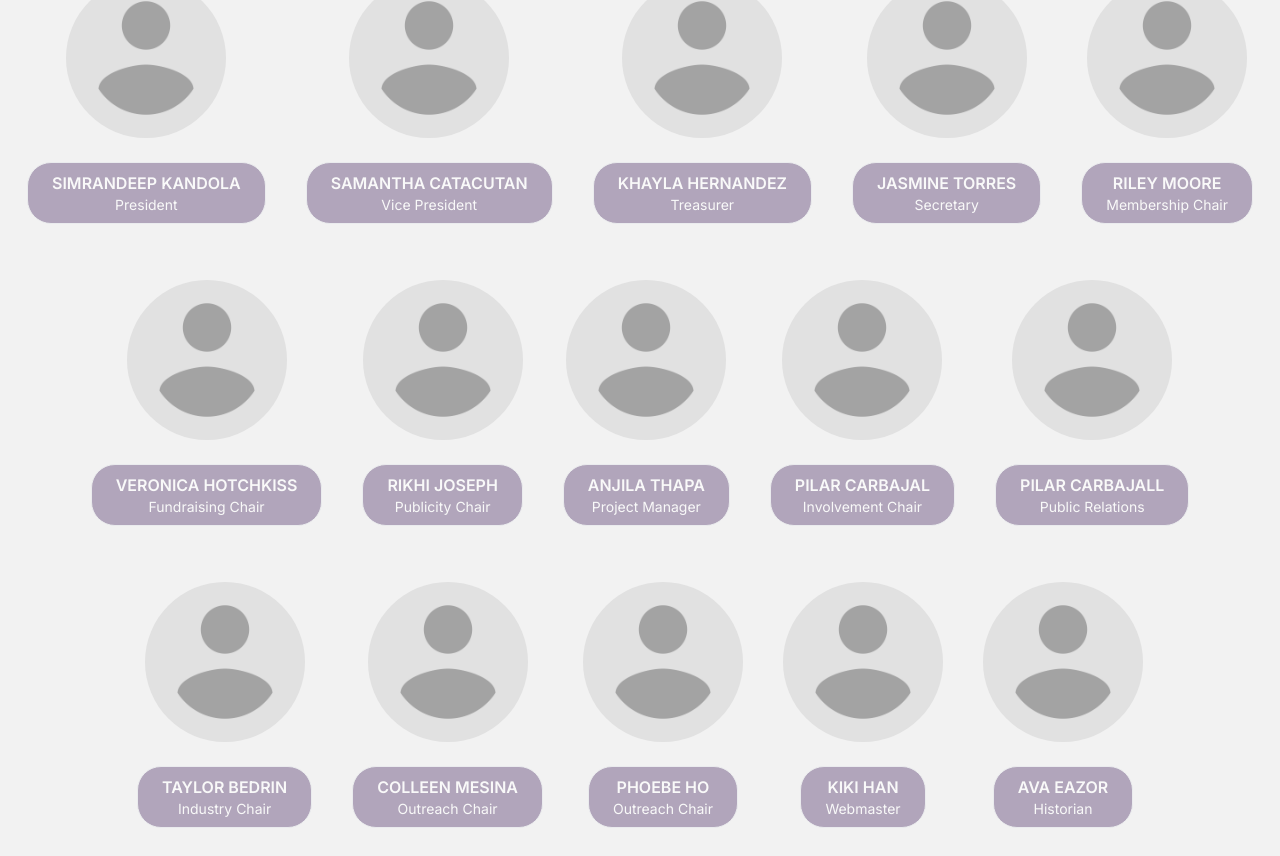
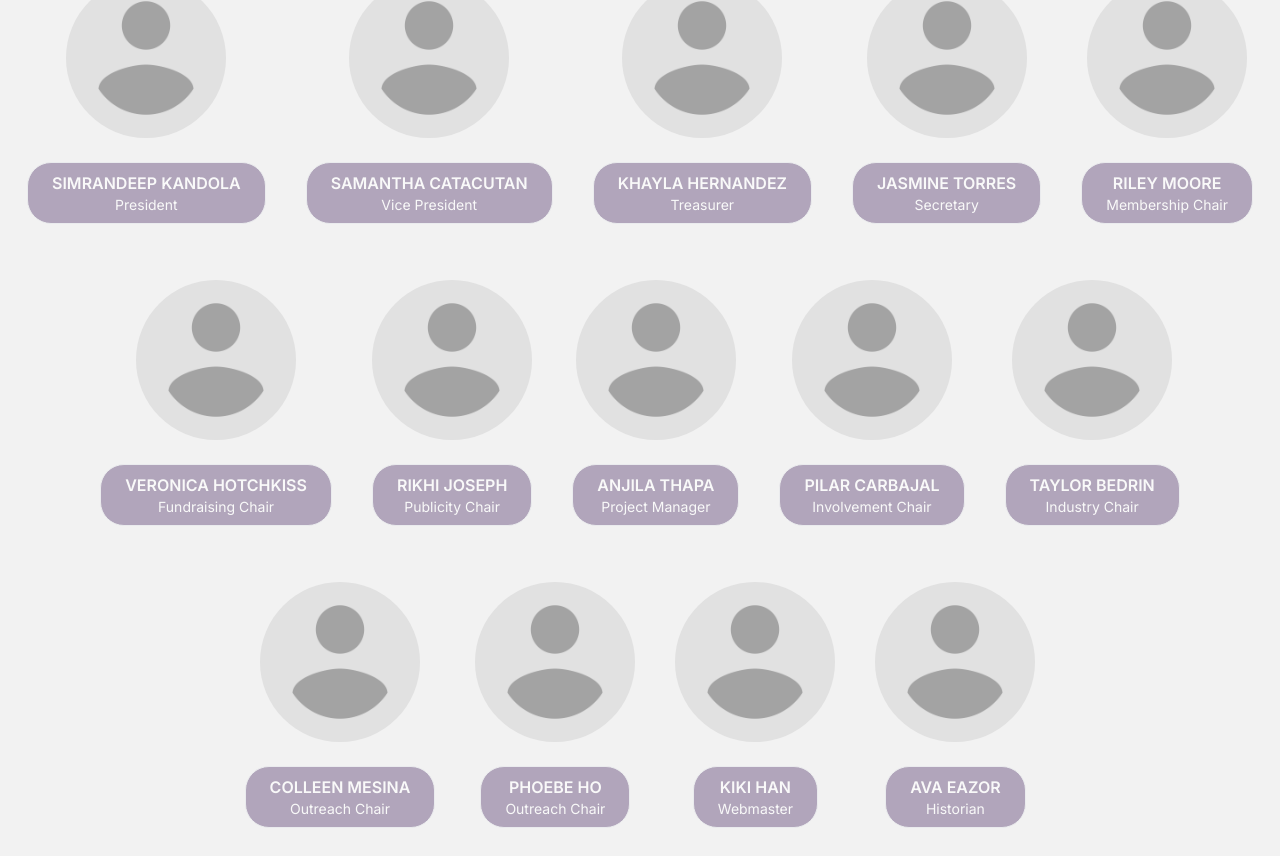
Before and after one commit to webmasterswe/swe, a Next.js app: page /officers in a window 1280 px wide. Shown: the part 278-1134 px from the top of the page. Built offline with nearby package versions, Linux system fonts and the light colour scheme.

Commit message:
Update officers

```diff
--- a/src/descriptions/officers.js
+++ b/src/descriptions/officers.js
@@ -47,11 +47,6 @@ const officers = [
     photo: "./user.png",
   },
   {
-    name: "Pilar Carbajall",
-    title: "Public Relations",
-    photo: "./user.png",
-  },
-  {
     name: "Taylor Bedrin",
     title: "Industry Chair",
     photo: "./user.png",
```
